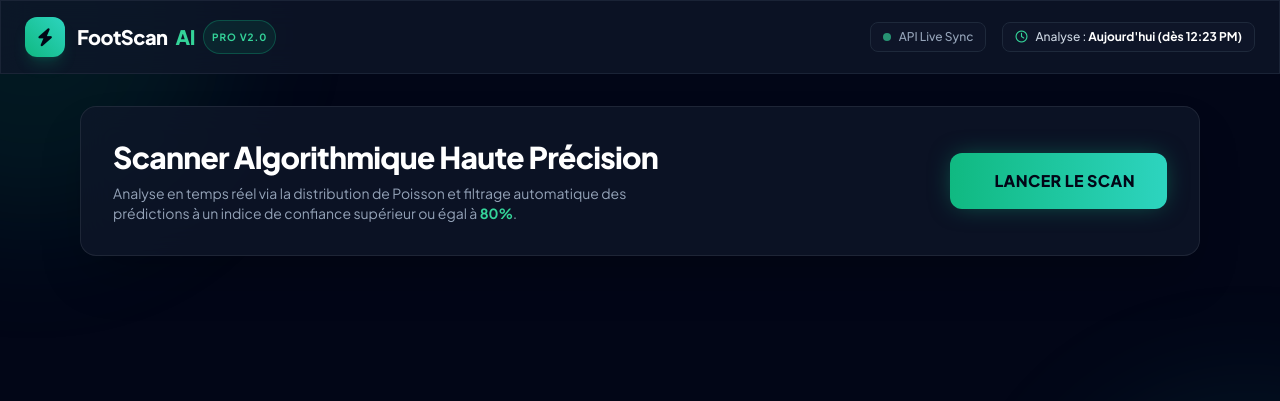
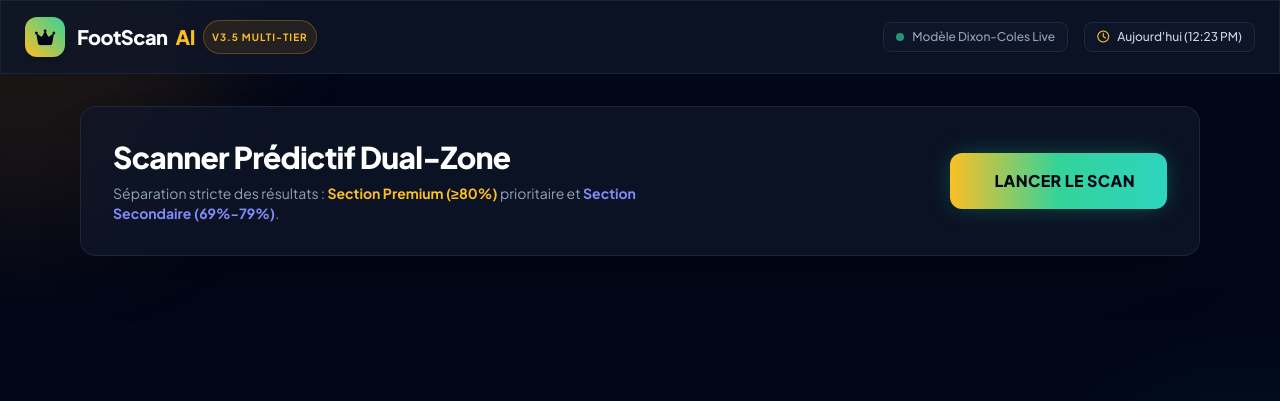
Before and after one commit to joehcreatyv-cpu/mon-scanner-foot, a Flask app: page / in a window 1280 px wide. Shown: the top 401 px of the page. Run offline with Flask 3, Linux system fonts and the light colour scheme; some libraries are stand-ins or nearby versions.

Commit message:
Update index.html

```diff
--- a/mon-scanner-foot/templates/index.html
+++ b/mon-scanner-foot/templates/index.html
@@ -3,12 +3,9 @@
 <head>
     <meta charset="UTF-8">
     <meta name="viewport" content="width=device-width, initial-scale=1.0">
-    <title>FootScan AI Pro | Scanner de Pronostics</title>
-    <!-- Tailwind CSS CDN -->
+    <title>FootScan AI Pro | Premium & Standard</title>
     <script src="https://cdn.tailwindcss.com"></script>
-    <!-- FontAwesome Icons -->
     <link rel="stylesheet" href="https://cdnjs.cloudflare.com/ajax/libs/font-awesome/6.4.0/css/all.min.css">
-    <!-- Google Fonts -->
     <link href="https://fonts.googleapis.com/css2?family=Plus+Jakarta+Sans:wght@300;400;500;600;700;800&display=swap" rel="stylesheet">
 
     <script>
@@ -17,14 +14,8 @@
             theme: {
                 extend: {
                     fontFamily: { sans: ['Plus Jakarta Sans', 'sans-serif'] },
-                    animation: {
-                        'radar-sweep': 'sweep 2s linear infinite',
-                        'pulse-glow': 'glow 2s ease-in-out infinite alternate',
-                    },
-                    keyframes: {
-                        sweep: { '0%': { transform: 'rotate(0deg)' }, '100%': { transform: 'rotate(360deg)' } },
-                        glow: { '0%': { opacity: '0.4' }, '100%': { opacity: '1' } }
-                    }
+                    animation: { 'radar-sweep': 'sweep 2s linear infinite' },
+                    keyframes: { sweep: { '0%': { transform: 'rotate(0deg)' }, '100%': { transform: 'rotate(360deg)' } } }
                 }
             }
         }
@@ -36,6 +27,9 @@
             -webkit-backdrop-filter: blur(16px);
             border: 1px solid rgba(255, 255, 255, 0.08);
         }
+        .glow-gold {
+            box-shadow: 0 0 25px -5px rgba(234, 179, 8, 0.3);
+        }
         .glow-button {
             box-shadow: 0 0 25px -5px rgba(16, 185, 129, 0.5);
         }
@@ -46,23 +40,23 @@
 </head>
 <body class="bg-slate-950 text-slate-100 min-h-screen flex flex-col font-sans selection:bg-emerald-500 selection:text-slate-950">
 
-    <!-- Glowing Background Gradients -->
+    <!-- Glowing Backgrounds -->
     <div class="fixed inset-0 overflow-hidden pointer-events-none z-0">
-        <div class="absolute -top-40 -left-40 w-96 h-96 bg-emerald-500/10 rounded-full blur-3xl"></div>
-        <div class="absolute top-1/2 -right-40 w-96 h-96 bg-teal-500/10 rounded-full blur-3xl"></div>
+        <div class="absolute -top-40 -left-40 w-96 h-96 bg-amber-500/10 rounded-full blur-3xl"></div>
+        <div class="absolute top-1/2 -right-40 w-96 h-96 bg-emerald-500/10 rounded-full blur-3xl"></div>
     </div>
 
-    <!-- Navigation Bar -->
+    <!-- Header -->
     <header class="relative z-10 border-b border-slate-800/80 glass-panel sticky top-0">
         <div class="max-w-7xl mx-auto px-6 py-4 flex justify-between items-center">
             <div class="flex items-center gap-3">
-                <div class="w-10 h-10 rounded-xl bg-gradient-to-tr from-emerald-500 to-teal-400 flex items-center justify-center text-slate-950 font-black shadow-lg shadow-emerald-500/20">
-                    <i class="fa-solid fa-bolt text-lg"></i>
+                <div class="w-10 h-10 rounded-xl bg-gradient-to-tr from-amber-400 to-emerald-400 flex items-center justify-center text-slate-950 font-black shadow-lg">
+                    <i class="fa-solid fa-crown text-lg"></i>
                 </div>
                 <div>
                     <h1 class="text-xl font-extrabold tracking-tight text-white flex items-center gap-2">
-                        FootScan <span class="text-emerald-400">AI</span>
-                        <span class="text-[10px] uppercase font-bold tracking-widest bg-emerald-500/10 text-emerald-400 border border-emerald-500/30 px-2 py-0.5 rounded-full">Pro v2.0</span>
+                        FootScan <span class="text-amber-400">AI</span>
+                        <span class="text-[10px] uppercase font-bold tracking-widest bg-amber-500/10 text-amber-400 border border-amber-500/30 px-2 py-0.5 rounded-full">v3.5 Multi-Tier</span>
                     </h1>
                 </div>
             </div>
@@ -70,88 +64,168 @@
             <div class="flex items-center gap-4 text-xs font-medium text-slate-400">
                 <div class="hidden md:flex items-center gap-2 bg-slate-900/80 px-3 py-1.5 rounded-lg border border-slate-800">
                     <span class="w-2 h-2 rounded-full bg-emerald-400 animate-pulse"></span>
-                    <span>API Live Sync</span>
+                    <span>Modèle Dixon-Coles Live</span>
                 </div>
-                <div id="timeWindowBadge" class="bg-slate-900/80 px-3 py-1.5 rounded-lg border border-slate-800 text-slate-300">
-                    <i class="fa-regular fa-clock text-emerald-400 mr-1.5"></i>
-                    <span>Analyse : <strong id="timeRangeText" class="text-white">Aujourd'hui</strong></span>
+                <div class="bg-slate-900/80 px-3 py-1.5 rounded-lg border border-slate-800 text-slate-300">
+                    <i class="fa-regular fa-clock text-amber-400 mr-1.5"></i>
+                    <span id="timeRangeText">Aujourd'hui</span>
                 </div>
             </div>
         </div>
     </header>
 
-    <!-- Main Content -->
+    <!-- Main -->
     <main class="relative z-10 flex-1 max-w-6xl w-full mx-auto px-4 py-8 flex flex-col gap-8">
 
-        <!-- Control Banner -->
+        <!-- Banner -->
         <div class="glass-panel rounded-2xl p-6 md:p-8 relative overflow-hidden shadow-2xl">
             <div class="flex flex-col md:flex-row items-center justify-between gap-6 relative z-10">
                 <div class="space-y-2 text-center md:text-left">
-                    <h2 class="text-2xl md:text-3xl font-extrabold text-white tracking-tight">Scanner Algorithmique Haute Précision</h2>
-                    <p class="text-sm text-slate-400 max-w-xl">Analyse en temps réel via la distribution de Poisson et filtrage automatique des prédictions à un indice de confiance supérieur ou égal à <strong class="text-emerald-400">80%</strong>.</p>
+                    <h2 class="text-2xl md:text-3xl font-extrabold text-white tracking-tight">Scanner Prédictif Dual-Zone</h2>
+                    <p class="text-sm text-slate-400 max-w-xl">
+                        Séparation stricte des résultats : <strong class="text-amber-400">Section Premium (≥80%)</strong> prioritaire et <strong class="text-indigo-400">Section Secondaire (69%-79%)</strong>.
+                    </p>
                 </div>
 
-                <button id="scanBtn" onclick="runScan()" class="glow-button w-full md:w-auto bg-gradient-to-r from-emerald-500 to-teal-400 hover:from-emerald-400 hover:to-teal-300 text-slate-950 font-extrabold px-8 py-4 rounded-xl transition-all duration-300 flex items-center justify-center gap-3 cursor-pointer transform hover:-translate-y-0.5 active:translate-y-0">
+                <button id="scanBtn" onclick="runScan()" class="glow-button w-full md:w-auto bg-gradient-to-r from-amber-400 via-emerald-400 to-teal-400 text-slate-950 font-extrabold px-8 py-4 rounded-xl transition-all duration-300 flex items-center justify-center gap-3 cursor-pointer transform hover:-translate-y-0.5 active:translate-y-0">
                     <i class="fa-solid fa-radar text-lg" id="radarIcon"></i>
-                    <span class="tracking-wide">LANCER LE SCAN</span>
+                    <span class="tracking-wide uppercase">LANCER LE SCAN</span>
                 </button>
             </div>
         </div>
 
-        <!-- Radar Graphic Motion Scanning State -->
+        <!-- Radar Loading -->
         <div id="loadingState" class="hidden flex-col items-center justify-center py-16 gap-6 glass-panel rounded-2xl">
             <div class="relative w-28 h-28 flex items-center justify-center">
-                <!-- Radar Rings -->
-                <div class="absolute inset-0 border-2 border-emerald-500/20 rounded-full"></div>
-                <div class="absolute inset-3 border border-emerald-500/40 rounded-full"></div>
-                <div class="absolute inset-8 border border-emerald-500/60 rounded-full"></div>
-
-                <!-- Rotating Sweep Line -->
-                <div class="absolute inset-0 rounded-full animate-radar-sweep border-t-2 border-emerald-400"></div>
-
-                <!-- Center Glowing Dot -->
-                <div class="w-3 h-3 bg-emerald-400 rounded-full shadow-lg shadow-emerald-400/80 animate-ping"></div>
+                <div class="absolute inset-0 border-2 border-amber-500/20 rounded-full"></div>
+                <div class="absolute inset-3 border border-amber-500/40 rounded-full"></div>
+                <div class="absolute inset-8 border border-amber-500/60 rounded-full"></div>
+                <div class="absolute inset-0 rounded-full animate-radar-sweep border-t-2 border-amber-400"></div>
+                <div class="w-3 h-3 bg-amber-400 rounded-full shadow-lg shadow-amber-400/80 animate-ping"></div>
             </div>
-
             <div class="text-center space-y-1">
-                <p class="text-lg font-bold text-white tracking-wide">Analyse des flux API en cours...</p>
-                <p class="text-xs text-slate-400">Calcul des expected goals (xG) et évaluation des matrices de probabilité</p>
+                <p class="text-lg font-bold text-white tracking-wide">Analyse des cotes & matrices Dixon-Coles...</p>
+                <p class="text-xs text-slate-400">Attribution des matchs aux zones Premium (80%+) et Secondaires (69%-79%)</p>
             </div>
         </div>
 
-        <!-- Results Section -->
-        <div id="resultsContainer" class="hidden flex-col gap-4">
-            <div class="flex items-center justify-between px-2 text-sm text-slate-400">
-                <span class="flex items-center gap-2">
-                    <i class="fa-solid fa-filter text-emerald-400"></i>
-                    Rencontres retenues : <strong id="matchCount" class="text-emerald-400 font-bold">0</strong>
-                </span>
-                <span class="bg-slate-900 border border-slate-800 px-3 py-1 rounded-full text-xs">Seuil minimal : <strong class="text-emerald-400">80%</strong></span>
+        <!-- Results Container -->
+        <div id="resultsContainer" class="hidden flex-col gap-10">
+
+            <!-- SECTION PREMIUM (≥80%) -->
+            <div class="flex flex-col gap-4">
+                <div class="flex items-center justify-between px-2 border-b border-amber-500/30 pb-3">
+                    <div class="flex items-center gap-2">
+                        <i class="fa-solid fa-crown text-amber-400 text-xl"></i>
+                        <h3 class="text-xl font-extrabold text-white tracking-wide">Résultats Premium <span class="text-amber-400 text-sm font-bold">(Seuil Minimal ≥ 80%)</span></h3>
+                    </div>
+                    <span class="bg-amber-500/10 text-amber-400 border border-amber-500/30 px-3 py-1 rounded-full text-xs font-bold">
+                        Qualifiés : <strong id="premiumCount">0</strong>
+                    </span>
+                </div>
+
+                <div id="premiumCardsList" class="flex flex-col gap-5"></div>
             </div>
 
-            <!-- Match Cards Container -->
-            <div id="matchCardsList" class="flex flex-col gap-4">
-                <!-- Cards injected dynamically via JS -->
+            <!-- SECTION SECONDAIRE (69% - 79%) -->
+            <div class="flex flex-col gap-4 pt-6 border-t border-slate-800">
+                <div class="flex items-center justify-between px-2 border-b border-indigo-500/30 pb-3">
+                    <div class="flex items-center gap-2">
+                        <i class="fa-solid fa-bolt text-indigo-400 text-xl"></i>
+                        <h3 class="text-xl font-extrabold text-white tracking-wide">Résultats Secondaires <span class="text-indigo-400 text-sm font-bold">(Seuil 69% à 79%)</span></h3>
+                    </div>
+                    <span class="bg-indigo-500/10 text-indigo-400 border border-indigo-500/30 px-3 py-1 rounded-full text-xs font-bold">
+                        Qualifiés : <strong id="secondaryCount">0</strong>
+                    </span>
+                </div>
+
+                <div id="secondaryCardsList" class="flex flex-col gap-5"></div>
             </div>
+
         </div>
 
     </main>
 
     <script>
-        // Met à jour l'heure affichée dans la barre de navigation
         document.addEventListener("DOMContentLoaded", () => {
             const now = new Date();
-            const timeStr = now.toLocaleTimeString([], { hour: '2-digit', minute: '2-digit' });
-            document.getElementById('timeRangeText').innerText = `Aujourd'hui (dès ${timeStr})`;
+            document.getElementById('timeRangeText').innerText = `Aujourd'hui (${now.toLocaleTimeString([], { hour: '2-digit', minute: '2-digit' })})`;
         });
+
+        function renderMatchCard(match, isPremium) {
+            const themeColor = isPremium ? 'amber' : 'indigo';
+            const badgeBg = isPremium ? 'bg-amber-500/10 text-amber-400 border-amber-500/30' : 'bg-indigo-500/10 text-indigo-400 border-indigo-500/30';
+            const barGradient = isPremium ? 'from-amber-400 to-emerald-400' : 'from-indigo-500 to-teal-400';
+
+            let predsHtml = match.analysis.predictions.map(p => `
+                <div class="bg-slate-900/90 border border-slate-800 rounded-lg p-3 space-y-2">
+                    <div class="flex justify-between items-center text-xs">
+                        <span class="text-[10px] uppercase tracking-wider text-slate-400 font-bold">${p.market}</span>
+                        <span class="text-[10px] font-bold px-2 py-0.5 rounded bg-slate-800 text-slate-300 border border-slate-700">${p.risk_profile}</span>
+                    </div>
+                    <div class="flex justify-between items-center text-sm">
+                        <span class="font-bold text-white">${p.pick}</span>
+                        <span class="font-extrabold ${isPremium ? 'text-amber-400 bg-amber-500/10 border-amber-500/20' : 'text-indigo-400 bg-indigo-500/10 border-indigo-500/20'} px-2.5 py-1 rounded-md border">${p.confidence}%</span>
+                    </div>
+                    <div class="w-full h-1.5 bg-slate-800 rounded-full overflow-hidden">
+                        <div class="h-full bg-gradient-to-r ${barGradient} rounded-full transition-all duration-1000" style="width: ${p.confidence}%"></div>
+                    </div>
+                </div>
+            `).join('');
+
+            return `
+                <div class="glass-panel rounded-xl p-6 hover:border-${themeColor}-500/40 transition-all duration-300 shadow-xl flex flex-col gap-5 ${isPremium ? 'glow-gold' : ''}">
+                    <div class="flex flex-col md:flex-row items-start md:items-center justify-between gap-4 border-b border-slate-800/80 pb-4">
+                        <div class="flex items-center gap-4">
+                            <div class="bg-slate-900 border border-slate-800 rounded-lg px-3.5 py-2 text-center">
+                                <i class="fa-regular fa-clock text-${themeColor}-400 text-xs block mb-0.5"></i>
+                                <span class="font-mono text-sm font-bold text-white">${match.time}</span>
+                            </div>
+                            <div>
+                                <div class="text-xs text-slate-400 font-semibold mb-0.5">${match.league}</div>
+                                <div class="text-lg font-bold text-white">${match.home} <span class="text-${themeColor}-400 text-sm mx-1">VS</span> ${match.away}</div>
+                            </div>
+                        </div>
+
+                        <div class="flex items-center gap-3">
+                            <div class="bg-slate-900/80 border border-slate-800 rounded-lg px-3 py-1.5 text-center">
+                                <span class="text-[10px] text-slate-400 font-bold block uppercase">xG Attendu</span>
+                                <span class="font-mono text-xs font-bold text-slate-200">${match.analysis.xg_home} - ${match.analysis.xg_away}</span>
+                            </div>
+                            <div class="bg-slate-900/80 border border-slate-800 rounded-lg px-3 py-1.5 text-center">
+                                <span class="text-[10px] text-slate-400 font-bold block uppercase">Volatilité</span>
+                                <span class="font-mono text-xs font-bold text-teal-400">${match.analysis.volatility_index}</span>
+                            </div>
+                        </div>
+                    </div>
+
+                    <div class="grid grid-cols-1 md:grid-cols-3 gap-4">
+                        <div class="md:col-span-2 flex flex-col gap-2">
+                            ${predsHtml}
+                        </div>
+
+                        <div class="bg-slate-900/60 border border-slate-800/80 rounded-lg p-4 flex flex-col justify-between space-y-3">
+                            <div>
+                                <span class="text-[10px] uppercase tracking-wider text-slate-400 font-bold block mb-1">Cluster 3 Scores Exacts</span>
+                                <p class="text-xs font-mono font-semibold text-slate-200 leading-relaxed">${match.analysis.top3_exact_scores}</p>
+                            </div>
+                            <div class="pt-2 border-t border-slate-800 flex justify-between items-center text-xs">
+                                <span class="text-slate-400">Couverture Cluster :</span>
+                                <span class="font-bold text-${themeColor}-400">${match.analysis.cluster_score_coverage}%</span>
+                            </div>
+                        </div>
+                    </div>
+                </div>
+            `;
+        }
 
         async function runScan() {
             const btn = document.getElementById('scanBtn');
             const loading = document.getElementById('loadingState');
             const results = document.getElementById('resultsContainer');
-            const cardsContainer = document.getElementById('matchCardsList');
+            const premContainer = document.getElementById('premiumCardsList');
+            const secContainer = document.getElementById('secondaryCardsList');
 
-            // Feedback visuel au clic
             btn.disabled = true;
             btn.classList.add('opacity-50', 'cursor-not-allowed');
             loading.classList.remove('hidden');
@@ -162,67 +236,24 @@
                 const response = await fetch('/api/scan');
                 const res = await response.json();
 
-                cardsContainer.innerHTML = '';
-                document.getElementById('matchCount').innerText = res.count;
+                premContainer.innerHTML = '';
+                secContainer.innerHTML = '';
 
-                if (res.count === 0) {
-                    cardsContainer.innerHTML = `
-                        <div class="glass-panel rounded-xl p-8 text-center text-slate-400 space-y-2">
-                            <i class="fa-solid fa-calendar-xmark text-3xl text-slate-600 mb-2"></i>
-                            <p class="font-semibold text-slate-200">Aucun match disponible à cette heure</p>
-                            <p class="text-xs">Aucune rencontre du jour n'atteint le seuil de haute fiabilité (80%) pour le moment.</p>
-                        </div>
-                    `;
+                document.getElementById('premiumCount').innerText = res.premium_count;
+                document.getElementById('secondaryCount').innerText = res.secondary_count;
+
+                // Affichage Premium
+                if (res.premium_count === 0) {
+                    premContainer.innerHTML = `<p class="text-center text-slate-400 text-sm py-4">Aucun match disponible.</p>`;
                 } else {
-                    res.data.forEach(match => {
-                        let predsHtml = match.analysis.predictions.map(p => `
-                            <div class="bg-slate-900/90 border border-slate-800 rounded-lg p-3 space-y-1.5">
-                                <div class="flex justify-between items-center text-xs">
-                                    <span class="font-semibold text-emerald-300 flex items-center gap-1.5">
-                                        <i class="fa-solid fa-circle-check text-emerald-400 text-[10px]"></i>
-                                        ${p.type}
-                                    </span>
-                                    <span class="font-extrabold text-emerald-400 bg-emerald-500/10 px-2 py-0.5 rounded border border-emerald-500/20">${p.confidence}%</span>
-                                </div>
-                                <!-- Animated Confidence Bar -->
-                                <div class="w-full h-1.5 bg-slate-800 rounded-full overflow-hidden">
-                                    <div class="h-full bg-gradient-to-r from-emerald-500 to-teal-400 rounded-full transition-all duration-1000" style="width: ${p.confidence}%"></div>
-                                </div>
-                            </div>
-                        `).join('');
+                    res.premium.forEach(m => premContainer.innerHTML += renderMatchCard(m, true));
+                }
 
-                        cardsContainer.innerHTML += `
-                            <div class="glass-panel rounded-xl p-5 hover:border-emerald-500/40 transition-all duration-300 shadow-lg flex flex-col md:flex-row items-stretch md:items-center justify-between gap-6">
-                                <!-- Teams and Time -->
-                                <div class="flex items-center gap-4 flex-1">
-                                    <div class="bg-slate-900 border border-slate-800 rounded-lg px-3 py-2 text-center min-w-[65px]">
-                                        <i class="fa-regular fa-clock text-emerald-400 text-xs block mb-0.5"></i>
-                                        <span class="font-mono text-sm font-bold text-white">${match.time}</span>
-                                    </div>
-                                    <div class="space-y-1 flex-1">
-                                        <div class="flex items-center gap-2">
-                                            <span class="font-bold text-white text-base">${match.home}</span>
-                                        </div>
-                                        <div class="text-xs text-slate-500 font-semibold">VS</div>
-                                        <div class="flex items-center gap-2">
-                                            <span class="font-bold text-white text-base">${match.away}</span>
-                                        </div>
-                                    </div>
-                                </div>
-
-                                <!-- xG Stats -->
-                                <div class="flex flex-col items-center justify-center bg-slate-900/60 border border-slate-800/80 rounded-lg px-4 py-2 text-center">
-                                    <span class="text-[10px] uppercase tracking-wider text-slate-400 font-bold mb-1">xG Estimé</span>
-                                    <span class="font-mono font-bold text-sm text-emerald-400">${match.analysis.home_xg} - ${match.analysis.away_xg}</span>
-                                </div>
-
-                                <!-- Predictions Box -->
-                                <div class="flex-1 space-y-2">
-                                    ${predsHtml}
-                                </div>
-                            </div>
-                        `;
-                    });
+                // Affichage Secondaire
+                if (res.secondary_count === 0) {
+                    secContainer.innerHTML = `<p class="text-center text-slate-400 text-sm py-4">Aucun match qualifié entre 69% et 79% pour ce scan.</p>`;
+                } else {
+                    res.secondary.forEach(m => secContainer.innerHTML += renderMatchCard(m, false));
                 }
 
                 loading.classList.add('hidden');
```
